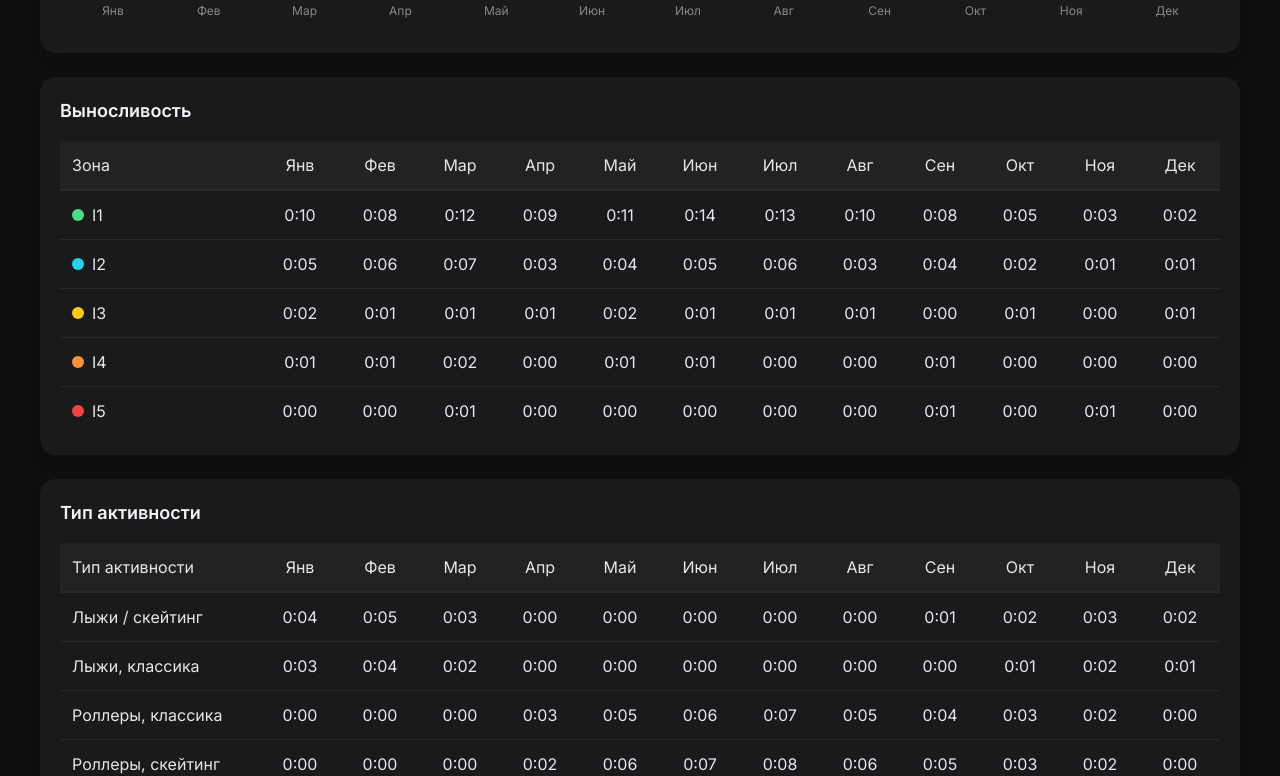
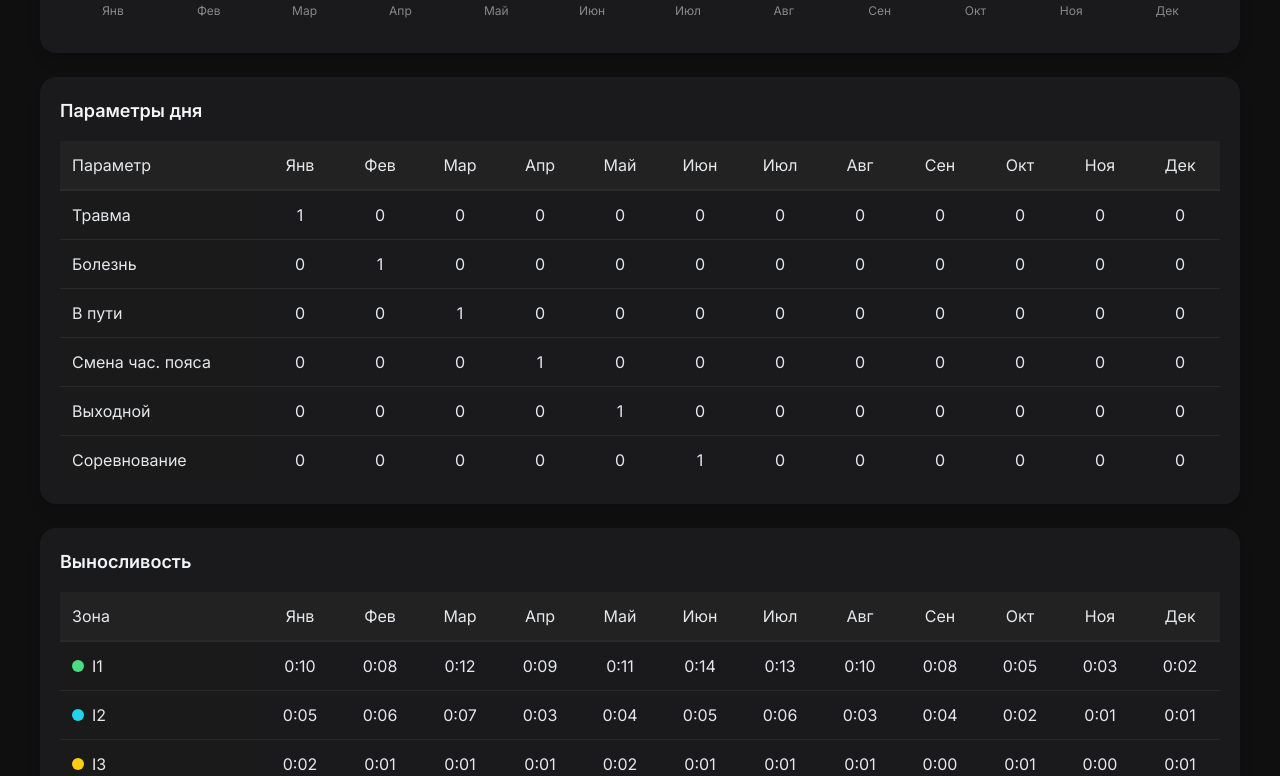
Before and after one commit to mbaliabin/dagbook-test, a React (Vite) app in the folder fasx-frontend/: page /statistics in a window 1280 px wide. Shown: the part 1107-1883 px from the top of the page. Built offline with nearby package versions, Linux system fonts and the light colour scheme.

Commit message:
Доработка StatisticsPage.tsx 375

```diff
--- a/fasx-frontend/src/pages/StatisticsPage.tsx
+++ b/fasx-frontend/src/pages/StatisticsPage.tsx
@@ -311,6 +311,22 @@ export default function StatsPage() {
             </div>
           </div>
 
+
+          {/* Новая таблица основных параметров */}
+                    <TableSection table={{
+                      title:"Параметры дня",
+                      data:[
+                        { param:"Травма", months:[1,0,0,0,0,0,0,0,0,0,0,0], total:1 },
+                        { param:"Болезнь", months:[0,1,0,0,0,0,0,0,0,0,0,0], total:1 },
+                        { param:"В пути", months:[0,0,1,0,0,0,0,0,0,0,0,0], total:1 },
+                        { param:"Смена час. пояса", months:[0,0,0,1,0,0,0,0,0,0,0,0], total:1 },
+                        { param:"Выходной", months:[0,0,0,0,1,0,0,0,0,0,0,0], total:1 },
+                        { param:"Соревнование", months:[0,0,0,0,0,1,0,0,0,0,0,0], total:1 },
+                      ]
+                    }} index={0}/>
+
+
+
           <TableSection table={{title:"Выносливость", data: filteredEnduranceZones.map(z=>({param:z.zone,color:z.color,months:z.months,total:formatTime(z.total)}))}} index={1}/>
           <TableSection table={{title:"Тип активности", data: filteredMovementTypes.map(m=>({param:m.type,months:m.months,total:formatTime(m.total)}))}} index={2}/>
         </>}
```
